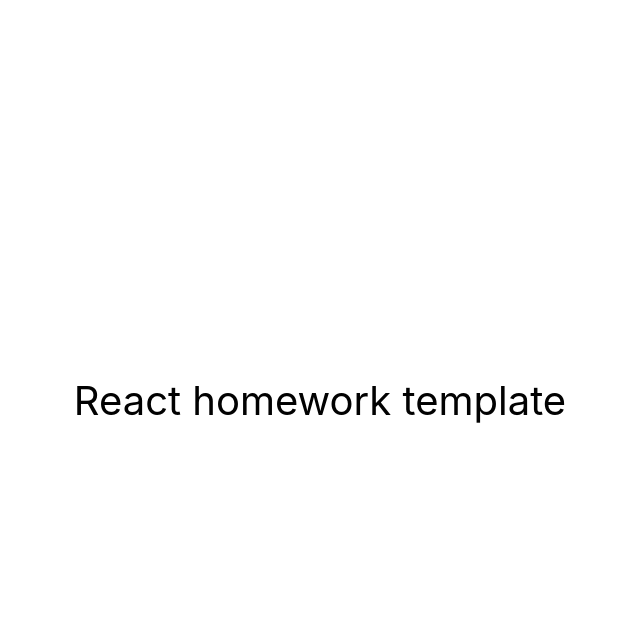
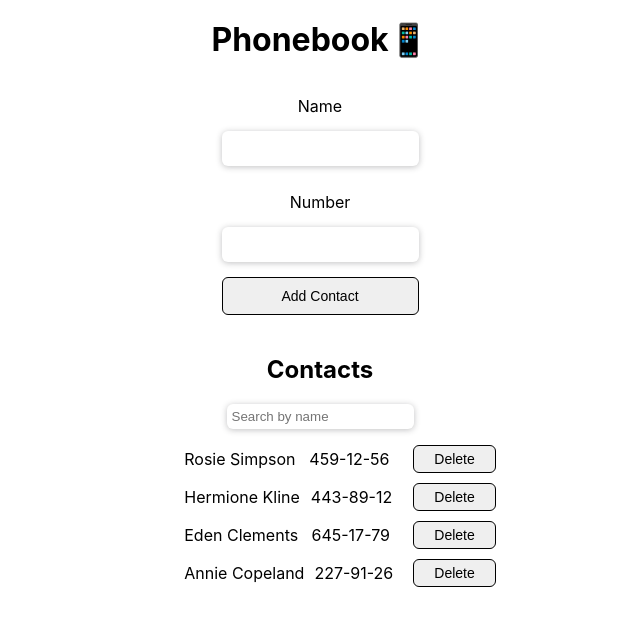
Before and after one commit to Ancasab/goit-react-hw-02-phonebook, a React (Create React App) app: page / in a window 1280 px wide. Shown: the top 626 px of the page, without its empty margins (320-960 px from the left). Built offline with nearby package versions, Linux system fonts and the light colour scheme.

Commit message:
App functionala

```diff
--- a/package.json
+++ b/package.json
@@ -10,6 +10,7 @@
     "react": "^18.1.0",
     "react-dom": "^18.1.0",
     "react-scripts": "5.0.1",
+    "styled-components": "^6.1.13",
     "web-vitals": "^2.1.3"
   },
   "scripts": {
--- a/src/components/App.jsx
+++ b/src/components/App.jsx
@@ -1,16 +1,58 @@
-export const App = () => {
+// export const App = () => {
+//   return (
+//     <div
+//       style={{
+//         height: '100vh',
+//         display: 'flex',
+//         justifyContent: 'center',
+//         alignItems: 'center',
+//         fontSize: 40,
+//         color: '#010101'
+//       }}
+//     >
+//       React homework template
+//     </div>
+//   );
+// };
+
+import React, { useState } from 'react';
+import ContactForm from "./ContactForm/ContactForm";
+import ContactList from "./ContactList/ContactList";
+import Filter from "./Filter/Filter";
+import { Container, Title, Heading2 } from './App.styled';
+
+export const  App = () => {
+  const [contacts, setContacts] = useState([
+    { id: 'id-1', name: 'Rosie Simpson', number: '459-12-56' },
+    { id: 'id-2', name: 'Hermione Kline', number: '443-89-12' },
+    { id: 'id-3', name: 'Eden Clements', number: '645-17-79' },
+    { id: 'id-4', name: 'Annie Copeland', number: '227-91-26' },
+  ]);
+  const [filter, setFilter] = useState('');
+
+  const addContact = (newContact) => {
+    setContacts([...contacts, newContact]);
+  };
+
+  const deleteContact = (id) => {
+    const updatedContacts = contacts.filter((contact) => contact.id !== id);
+    setContacts(updatedContacts);
+  };
+
+  const filteredContacts = contacts.filter((contact) =>
+    contact.name.toLowerCase().includes(filter.toLowerCase())
+  );
+
   return (
-    <div
-      style={{
-        height: '100vh',
-        display: 'flex',
-        justifyContent: 'center',
-        alignItems: 'center',
-        fontSize: 40,
-        color: '#010101'
-      }}
-    >
-      React homework template
-    </div>
+    <Container>
+      <Title>Phonebook📱</Title>
+      <ContactForm addContact={addContact} contacts={contacts} />
+
+      <Heading2>Contacts</Heading2>
+      <Filter filter={filter} setFilter={setFilter} />
+      <ContactList contacts={filteredContacts} deleteContact={deleteContact} />
+    </Container>
   );
-};
+}
+
+export default App;
--- /dev/null
+++ b/src/components/App.styled.jsx
@@ -0,0 +1,17 @@
+import styled from 'styled-components';
+
+export const Container = styled.div`
+    display: flex;
+    flex-direction: column;
+    align-items: center;
+    height: 100vh;
+    text-align: center
+`;
+
+export const Title = styled.h1`
+    margin-top: 20px;
+`;
+
+export const Heading2 = styled.h2`
+    /* display: block; */
+`;
--- /dev/null
+++ b/src/components/ContactForm/ContactForm.jsx
@@ -0,0 +1,70 @@
+
+import React, { useState } from 'react';
+import { nanoid } from 'nanoid';
+import { Form, Input, Button, Text } from './ContactForm.styled'
+
+
+function ContactForm({ addContact, contacts }) {
+  const [name, setName] = useState('');
+  const [number, setNumber] = useState('');
+
+  const handleNameChange = (event) => {
+    setName(event.target.value);
+  };
+
+  const handleNumberChange = (event) => {
+    setNumber(event.target.value);
+  };
+
+  const handleSubmit = (event) => {
+    event.preventDefault();
+    if (name.trim() === '' || number.trim() === '') {
+      return;
+    }
+
+    const existingContact = contacts.find(
+      (contact) => contact.name.toLowerCase() === name.toLowerCase()
+    );
+    if (existingContact) {
+      alert('Contact with this name already exists!');
+      return;
+    }
+
+    const newContact = {
+      id: nanoid(),
+      name: name.trim(),
+      number: number.trim(),
+    };
+    addContact(newContact);
+    setName('');
+    setNumber('');
+  };
+
+  return (
+    <Form onSubmit={handleSubmit}>
+      <Text>Name</Text>
+      <Input
+        type="text"
+        name="name"
+        pattern="^[a-zA-Zа-яА-Я]+(([' -][a-zA-Zа-яА-Я ])?[a-zA-Zа-яА-Я]*)*$"
+        title="Name may contain only letters, apostrophe, dash and spaces. For example Adrian, Jacob Mercer, Charles de Batz de Castelmore d'Artagnan"
+        required
+        value={name}
+        onChange={handleNameChange}
+      />
+      <Text>Number</Text>
+      <Input
+        type="tel"
+        name="number"
+        pattern="\+?\d{1,4}?[-.\s]?\(?\d{1,3}?\)?[-.\s]?\d{1,4}[-.\s]?\d{1,4}[-.\s]?\d{1,9}"
+        title="Phone number must be digits and can contain spaces, dashes, parentheses and can start with +"
+        required
+        value={number}
+        onChange={handleNumberChange}
+      />
+      <Button type="submit">Add Contact</Button>
+    </Form>
+  );
+}
+
+export default ContactForm
--- /dev/null
+++ b/src/components/ContactForm/ContactForm.styled.jsx
@@ -0,0 +1,33 @@
+import styled from 'styled-components';
+
+export const Form = styled.form`
+  display: flex;
+  flex-direction: column;
+  margin-bottom: 20px;
+`;
+
+export const Input = styled.input`
+  padding: 10px;
+  margin-bottom: 10px;
+  border-radius: 6px;
+  border: none;
+  outline: 0;
+  background-color: #fff;
+  box-shadow: 0 1px 6px 0 #20212447;
+`;
+
+export const Button = styled.button`
+  padding: 10px 20px;
+  margin-top: 5px;
+  font-size: 14px;
+  border-radius: 6px;
+  border: 1px solid;
+    :hover {
+    background-color: #e0e0e0;
+  }
+`;
+
+export const Text = styled.p`
+  /* padding: 10px 20px; */
+  margin-bottom: 15px;
+`;
--- /dev/null
+++ b/src/components/ContactList/ContactList.jsx
@@ -0,0 +1,33 @@
+import PropTypes from 'prop-types';
+import { ContactItems, ContactName, ContactNumber, Button } from './ContactList.styled'
+
+const ContactList = ({ contacts, deleteContact }) => {
+  return (
+    <ul>
+      {contacts.map((contact) => (
+        <ContactItem key={contact.id} contact={contact} deleteContact={deleteContact} />
+      ))}
+    </ul>
+  );
+}
+
+const ContactItem = ({ contact, deleteContact }) => {
+  const handleDelete = () => {
+    deleteContact(contact.id);
+  };
+
+  return (
+    <ContactItems>
+      <ContactName>{contact.name}</ContactName>
+      <ContactNumber>{contact.number}</ContactNumber>
+      <Button onClick={handleDelete}>Delete</Button>
+    </ContactItems>
+  );
+}
+
+ContactItem.propTypes = {
+  contact: PropTypes.object.isRequired,
+  deleteContact: PropTypes.func.isRequired,
+};
+
+export default ContactList
--- /dev/null
+++ b/src/components/ContactList/ContactList.styled.jsx
@@ -0,0 +1,30 @@
+
+
+import styled from 'styled-components'
+
+export const ContactItems = styled.li`
+  display: flex;
+  justify-content: space-between;
+  align-items: center;
+  margin-bottom: 10px;
+`;
+
+export const ContactName = styled.span`
+
+  margin-right: 10px;
+`;
+
+export const ContactNumber = styled.span`
+  /* flex: 1; */
+`;
+
+export const Button = styled.button`
+  padding: 5px 20px;
+  margin-left: 20px;
+  font-size: 14px;
+  border-radius: 6px;
+  border: 1px solid;
+    :hover {
+    background-color: #e0e0e0;
+  }
+`;
--- /dev/null
+++ b/src/components/Filter/Filter.jsx
@@ -0,0 +1,21 @@
+
+import { Input } from './Filter.styled'
+
+const ContactFilter = ({ filter, setFilter }) => {
+    const handleFilterChange = (event) => {
+        setFilter(event.target.value);
+    };
+
+    return (
+        <Input
+            type="text"
+            name='filter'
+            placeholder="Search by name"
+            value={filter}
+            onChange={handleFilterChange}
+
+        />
+    );
+}
+
+export default ContactFilter
--- /dev/null
+++ b/src/components/Filter/Filter.styled.jsx
@@ -0,0 +1,11 @@
+import styled from "styled-components";
+
+export const Input = styled.input`
+    padding: 5px;
+    border-radius: 6px;
+    border: none;
+    outline: 0;
+    background-color: #fff;
+    box-shadow: 0 1px 6px 0 #20212447;
+
+`;
```
Also changed, not shown: 1 other file (tests, documents, lock files or other folders).
